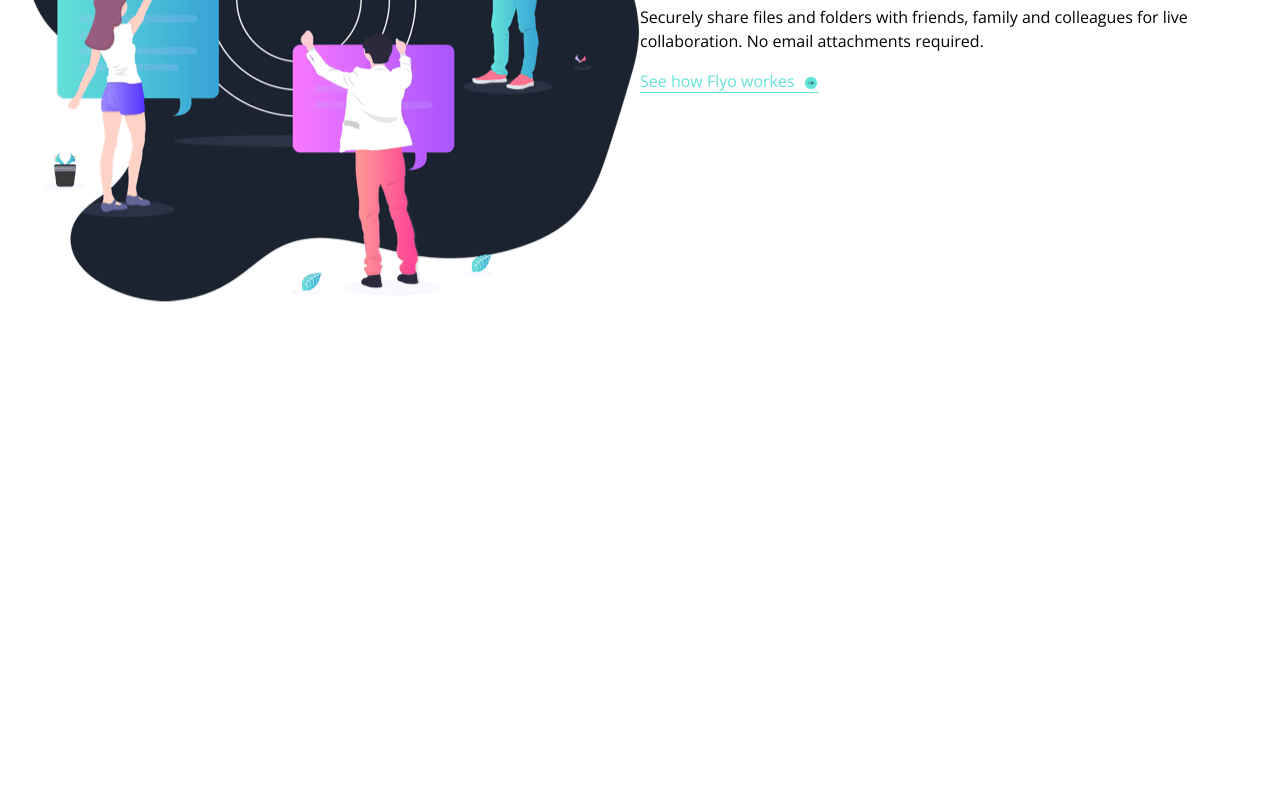
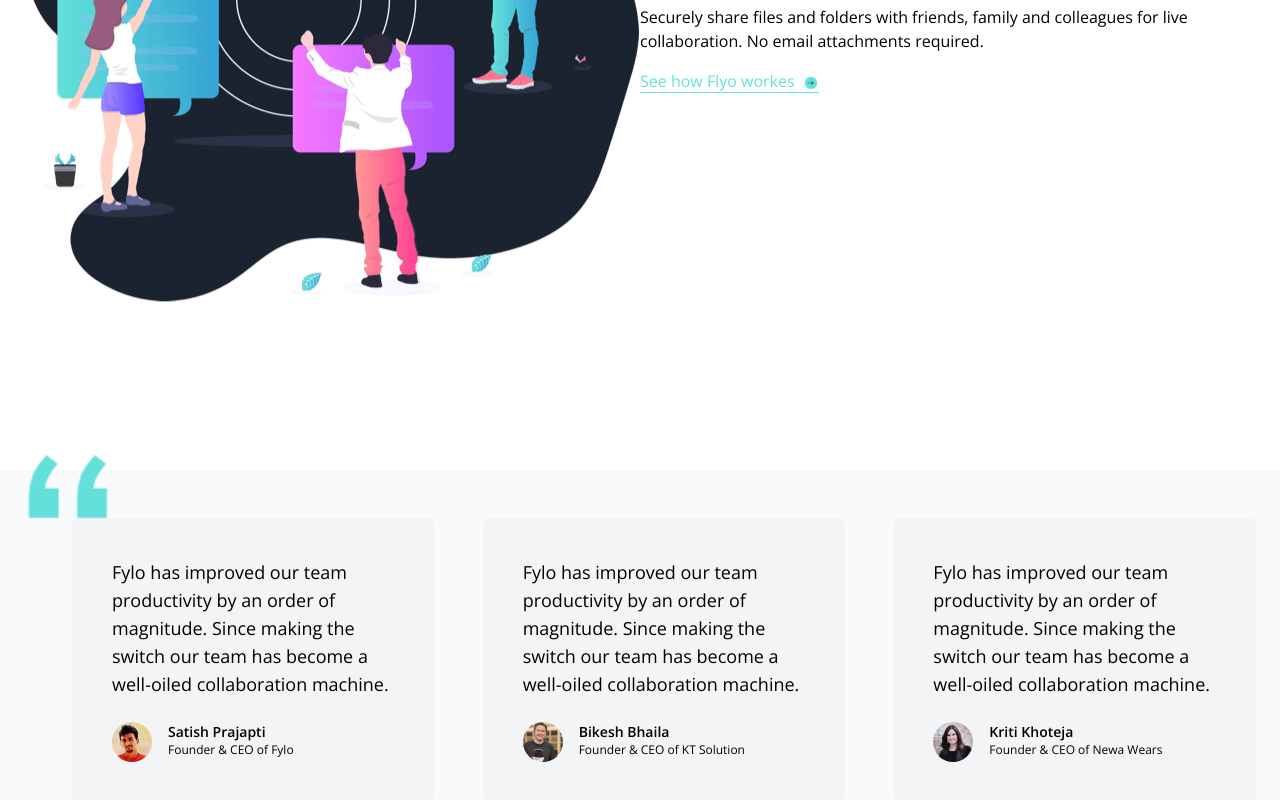
Before and after one commit to Satish9047/tailwind-projects, a React (Vite) app in the folder fylo-website/: page / in a window 1280 px wide. Shown: the part 2285-3085 px from the top of the page. Before the commit the page ends 2755 px from the top, so only its background shows below. Built offline with nearby package versions, Linux system fonts and the light colour scheme.

Commit message:
add testiomonial section

```diff
--- a/fylo-website/src/App.tsx
+++ b/fylo-website/src/App.tsx
@@ -2,6 +2,7 @@
 import Header from "./sections/Header";
 import Hero from "./sections/Hero";
 import Productive from "./sections/Productive";
+import Testimonials from "./sections/Testimonials";
 
 function App() {
   return (
@@ -10,6 +11,7 @@
       <Hero />
       <Features />
       <Productive />
+      <Testimonials />
     </>
   );
 }
--- /dev/null
+++ b/fylo-website/src/sections/Testimonials.tsx
@@ -0,0 +1,88 @@
+const Testimonials = () => {
+  return (
+    <section id="testimonials" className="bg-gray-50 dark:bg-darkBlue">
+      <div className="container mx-auto px-6 pt-12 pb-80 md:pb-96">
+        {/* box container */}
+        <div className="relative flex flex-col w-full space-y-5 md:flex-row md:space-y-0 md:space-x-12">
+          {/* Quotes images */}
+          <img
+            src="images/bg-quotes.png"
+            alt=""
+            className="absolute left-1 -top-2 w-10 md:-top-16 md:w-20"
+          />
+          {/* box 1 */}
+          <div className="flex flex-col p-10 space-y-6 rounded-lg bg-gray-100 dark:bg-darkBlue3 md:w-1/3">
+            <p className="text-sm leading-5 md:text-lg">
+              Fylo has improved our team productivity by an order of magnitude.
+              Since making the switch our team has become a well-oiled
+              collaboration machine.
+            </p>
+            {/* customer Info */}
+
+            <div className="flex space-x-4">
+              <img
+                src="images/profile-1.jpg"
+                alt="testimonial-user"
+                className="w-10 h-10 rounded-full"
+              />
+              <div>
+                <h5 className="text-sm font-semibold">Satish Prajapti</h5>
+                <p className="text-xs font-extralight">Founder & CEO of Fylo</p>
+              </div>
+            </div>
+          </div>
+
+          {/* box 2 */}
+          <div className="flex flex-col p-10 space-y-6 rounded-lg bg-gray-100 dark:bg-darkBlue3 md:w-1/3">
+            <p className="text-sm leading-5 md:text-lg">
+              Fylo has improved our team productivity by an order of magnitude.
+              Since making the switch our team has become a well-oiled
+              collaboration machine.
+            </p>
+            {/* customer Info */}
+
+            <div className="flex space-x-4">
+              <img
+                src="images/profile-2.jpg"
+                alt="testimonial-user"
+                className="w-10 h-10 rounded-full"
+              />
+              <div>
+                <h5 className="text-sm font-semibold">Bikesh Bhaila</h5>
+                <p className="text-xs font-extralight">
+                  Founder & CEO of KT Solution
+                </p>
+              </div>
+            </div>
+          </div>
+
+          {/* box 3 */}
+          <div className="flex flex-col p-10 space-y-6 rounded-lg bg-gray-100 dark:bg-darkBlue3 md:w-1/3">
+            <p className="text-sm leading-5 md:text-lg">
+              Fylo has improved our team productivity by an order of magnitude.
+              Since making the switch our team has become a well-oiled
+              collaboration machine.
+            </p>
+            {/* customer Info */}
+
+            <div className="flex space-x-4">
+              <img
+                src="images/profile-3.jpg"
+                alt="testimonial-user"
+                className="w-10 h-10 rounded-full"
+              />
+              <div>
+                <h5 className="text-sm font-semibold">Kriti Khoteja</h5>
+                <p className="text-xs font-extralight">
+                  Founder & CEO of Newa Wears
+                </p>
+              </div>
+            </div>
+          </div>
+        </div>
+      </div>
+    </section>
+  );
+};
+
+export default Testimonials;
```
